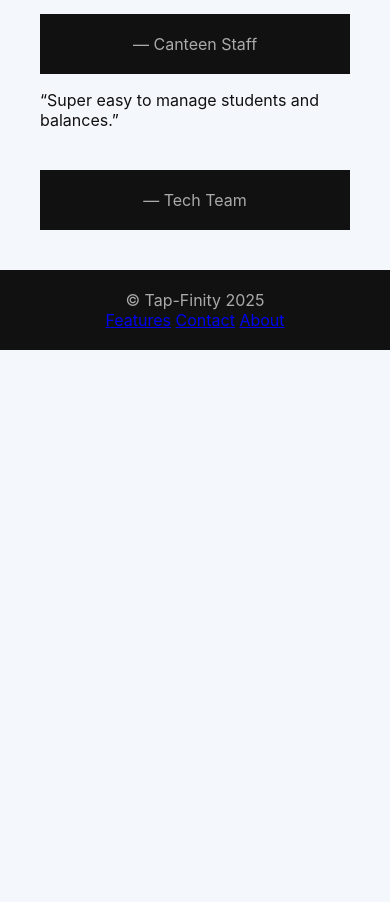
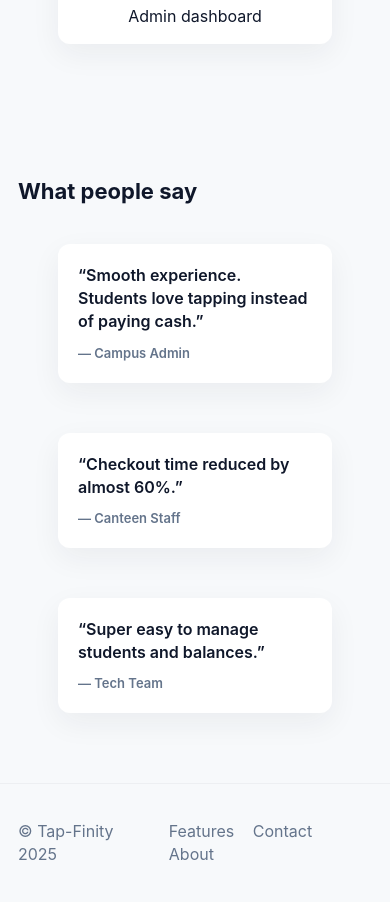
Before and after one commit to preetz-6/tapfinity-backed, a Flask app: page / in a window 390 px wide; the page is wider, and only the part inside the window is pictured. Shown: the part 2759-3661 px from the top of that part. Before the commit the page ends 3109 px from the top of that part, so only its background shows below. Run offline with Flask 3, Linux system fonts and the light colour scheme; parts of the project's set-up code (start-up, migrations or seed data) failed here and were passed over.

Commit message:
Refactor CSS for improved styling and responsiveness
Updated CSS variables and styles for various components, including navbar, hero section, and buttons. Improved responsiveness and visual consistency across the layout.

```diff
--- a/static/css/style.css
+++ b/static/css/style.css
@@ -1,134 +1,112 @@
 :root{
-  --bg:#f7f8fa; --card:#fff; --accent:#0066ff; --muted:#666;
-}
-*{box-sizing:border-box}
-body{font-family:-apple-system,BlinkMacSystemFont,"Segoe UI",Roboto,Helvetica,Arial,sans-serif;margin:0;background:var(--bg);color:#111}
-.nav{background:var(--card);box-shadow:0 4px 20px rgba(0,0,0,0.05)}
-.nav-inner{max-width:1000px;margin:0 auto;padding:14px 20px;display:flex;justify-content:space-between;align-items:center}
-.brand{font-weight:800;font-size:18px;color:var(--accent)}
-.nav-links a{margin-left:16px;text-decoration:none;color:var(--muted)}
-.hero{max-width:1000px;margin:36px auto;padding:40px 20px;border-radius:12px;background:linear-gradient(180deg,#fff,#f6fbff);box-shadow:0 10px 30px rgba(6,30,70,0.06)}
-.hero-inner h1{margin:0 0 10px;font-size:28px}
-.hero-inner p{margin:0 0 20px;color:var(--muted)}
-.btn{display:inline-block;padding:12px 18px;border-radius:10px;text-decoration:none;font-weight:700}
-.btn.primary{background:var(--accent);color:white}
-.btn.ghost{background:transparent;border:2px solid rgba(0,0,0,0.06);color:var(--accent);margin-left:10px}
-.features{max-width:1000px;margin:22px auto;display:flex;gap:16px;padding:0 20px;flex-wrap:wrap}
-.feature{flex:1 1 220px;background:var(--card);padding:16px;border-radius:12px;box-shadow:0 6px 18px rgba(0,0,0,0.04)}
-.feature h3{margin-top:0}
-.footer{max-width:1000px;margin:30px auto;padding:14px 20px;color:var(--muted);text-align:center}
-@media(max-width:640px){
-  .hero-inner h1{font-size:22px}
-  .nav-inner{padding:10px}
-  .features{flex-direction:column}
-}
-body {
-    margin: 0;
-    font-family: -apple-system, BlinkMacSystemFont, "Segoe UI", sans-serif;
-    background: #f4f7fb;
+  --bg:#f7f9fb;
+  --card:#ffffff;
+  --accent:#2563eb;
+  --muted:#64748b;
+  --radius:16px;
+  --container:1200px;
+  --shadow: 0 10px 30px rgba(30,41,59,0.06);
 }
 
-/* NAVBAR */
-.navbar {
-    display: flex;
-    justify-content: space-between;
-    padding: 15px 40px;
-    background: white;
-    box-shadow: 0 2px 6px rgba(0,0,0,0.08);
-    position: sticky;
-    top: 0;
+*{box-sizing:border-box}
+html,body{height:100%;}
+body{
+  margin:0;
+  font-family:Inter,ui-sans-serif,system-ui,-apple-system,"Segoe UI",Roboto,"Helvetica Neue",Arial;
+  background:var(--bg);
+  color:#0f172a;
+  -webkit-font-smoothing:antialiased;
+  -moz-osx-font-smoothing:grayscale;
+  line-height:1.45;
 }
 
-.navbar .logo {
-    font-size: 26px;
-    font-weight: 700;
-    color: #007aff;
+/* full-width container (no central narrow padding) */
+.container{
+  width:100%;
+  max-width:var(--container);
+  margin:0 auto;
+  padding:28px;
 }
 
-.navbar ul {
-    list-style: none;
-    display: flex;
-    gap: 20px;
+/* HEADER */
+.site-header{
+  background:linear-gradient(180deg, rgba(255,255,255,0.95), rgba(255,255,255,0.9));
+  border-bottom:1px solid rgba(15,23,42,0.04);
+  position:sticky;
+  top:0;
+  z-index:30;
 }
+.header-inner{
+  display:flex;
+  justify-content:space-between;
+  align-items:center;
+}
+.brand{display:flex;gap:14px;align-items:center}
+.logo{
+  width:56px;height:56px;border-radius:12px;
+  background:linear-gradient(135deg,var(--accent),#4f46e5);
+  color:white;display:flex;align-items:center;justify-content:center;font-weight:700;
+  box-shadow: 0 6px 18px rgba(37,99,235,0.12);
+}
+.brand-title{margin:0;font-size:18px}
+.brand-sub{font-size:12px;color:var(--muted)}
 
-.navbar a {
-    text-decoration: none;
-    color: #333;
-    font-size: 16px;
-}
+/* top actions */
+.top-actions{display:flex;gap:12px;align-items:center}
+.btn{display:inline-block;padding:10px 16px;border-radius:10px;font-weight:600;text-decoration:none;cursor:pointer}
+.btn-outline{border:1px solid rgba(15,23,42,0.06);background:white;color:#0f172a}
+.btn-primary{background:var(--accent);color:white;box-shadow: 0 8px 30px rgba(37,99,235,0.12)}
 
-.btn-login {
-    background: #007aff;
-    padding: 8px 16px;
-    border-radius: 8px;
-    color: white !important;
-}
+.btn-cta{padding:12px 20px;border-radius:12px;margin-right:12px}
+.btn-cta.ghost{background:transparent;border:2px solid rgba(37,99,235,0.12);color:var(--accent)}
+.btn-cta{background:var(--accent);color:#fff;box-shadow:0 8px 30px rgba(37,99,235,0.12)}
 
 /* HERO */
-.hero {
-    text-align: center;
-    padding: 80px 20px;
-    background: linear-gradient(135deg, #007aff, #00c6ff);
-    color: white;
-}
+.hero{padding:40px 0;background:linear-gradient(180deg, rgba(255,255,255,0.6), transparent)}
+.hero-grid{display:grid;grid-template-columns:1fr 480px;gap:36px;align-items:center}
+.hero-title{font-size:40px;margin:0 0 12px}
+.hero-sub{color:var(--muted);margin:0 0 18px;max-width:640px}
 
-.hero h1 {
-    font-size: 42px;
-    font-weight: 800;
-}
+/* RFID image */
+.rfid-gif{width:100%;max-width:420px;border-radius:18px;box-shadow:var(--shadow);display:block}
 
-.hero p {
-    font-size: 18px;
-    margin-top: 10px;
-    max-width: 600px;
-    margin-left: auto;
-    margin-right: auto;
-}
+/* HOW IT WORKS */
+.howworks{padding:36px 0}
+.section-title{font-size:22px;margin:8px 0 20px}
+.steps{display:flex;gap:18px;flex-wrap:wrap}
+.step{flex:1 1 220px;background:var(--card);padding:20px;border-radius:14px;box-shadow:var(--shadow);text-align:center}
+.step-ico{font-size:28px;margin-bottom:8px}
+.step h4{margin:8px 0;color:#0f172a}
+.step p{margin:0;color:var(--muted);font-size:14px}
 
-.hero-btn {
-    display: inline-block;
-    margin-top: 25px;
-    padding: 12px 25px;
-    background: white;
-    color: #007aff;
-    font-size: 18px;
-    font-weight: 600;
-    border-radius: 10px;
-    text-decoration: none;
-}
+/* MOCKUPS */
+.mockups{padding:36px 0}
+.mockup-grid{display:grid;grid-template-columns:repeat(3,1fr);gap:18px}
+.mockup-card{background:var(--card);border-radius:12px;padding:16px;text-align:center;box-shadow:var(--shadow)}
+.mockup-card img{width:100%;height:180px;object-fit:cover;border-radius:8px;}
 
-/* FEATURES */
-.features {
-    padding: 60px 20px;
-    text-align: center;
-}
-
-.features h2 {
-    font-size: 32px;
-    margin-bottom: 30px;
-}
-
-.feature-grid {
-    display: grid;
-    grid-template-columns: repeat(auto-fit, minmax(250px, 1fr));
-    gap: 20px;
-    max-width: 900px;
-    margin: auto;
-}
-
-.card {
-    background: white;
-    padding: 25px;
-    border-radius: 15px;
-    box-shadow: 0 3px 10px rgba(0,0,0,0.08);
-    text-align: left;
-}
+/* TESTIMONIALS */
+.testimonials{padding:36px 0}
+.test-grid{display:grid;grid-template-columns:repeat(3,1fr);gap:18px}
+.test-card{background:var(--card);padding:20px;border-radius:12px;box-shadow:var(--shadow);font-weight:600}
+.test-card p{font-weight:600;margin:0 0 10px}
+.test-card footer{font-weight:600;color:var(--muted);font-size:13px}
 
 /* FOOTER */
-footer {
-    margin-top: 40px;
-    background: #111;
-    padding: 20px;
-    text-align: center;
-    color: #aaa;
+.site-footer{padding:18px 0;border-top:1px solid rgba(15,23,42,0.04);background:transparent}
+.footer-inner{display:flex;justify-content:space-between;align-items:center;color:var(--muted)}
+.footer-links a{margin-left:14px;color:var(--muted);text-decoration:none}
+
+/* Responsive */
+@media (max-width:980px){
+  .hero-grid{grid-template-columns:1fr; text-align:center}
+  .hero-right{order:-1}
+  .mockup-grid{grid-template-columns:repeat(2,1fr)}
+  .test-grid{grid-template-columns:1fr}
+  .steps{flex-direction:column}
 }
+@media (max-width:520px){
+  .container{padding:18px}
+  .hero-title{font-size:28px}
+  .mockup-grid{grid-template-columns:1fr}
+}
```
